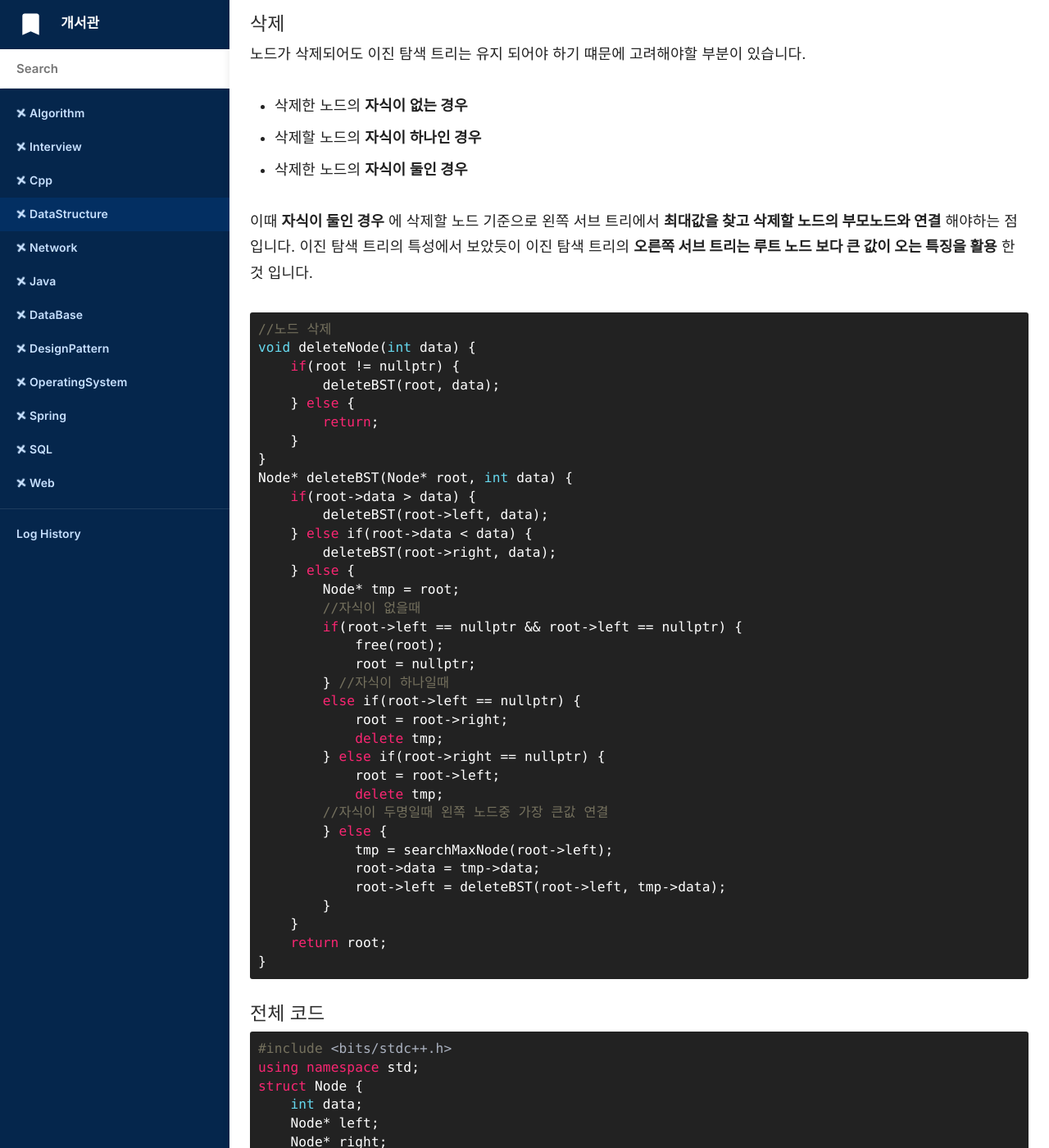
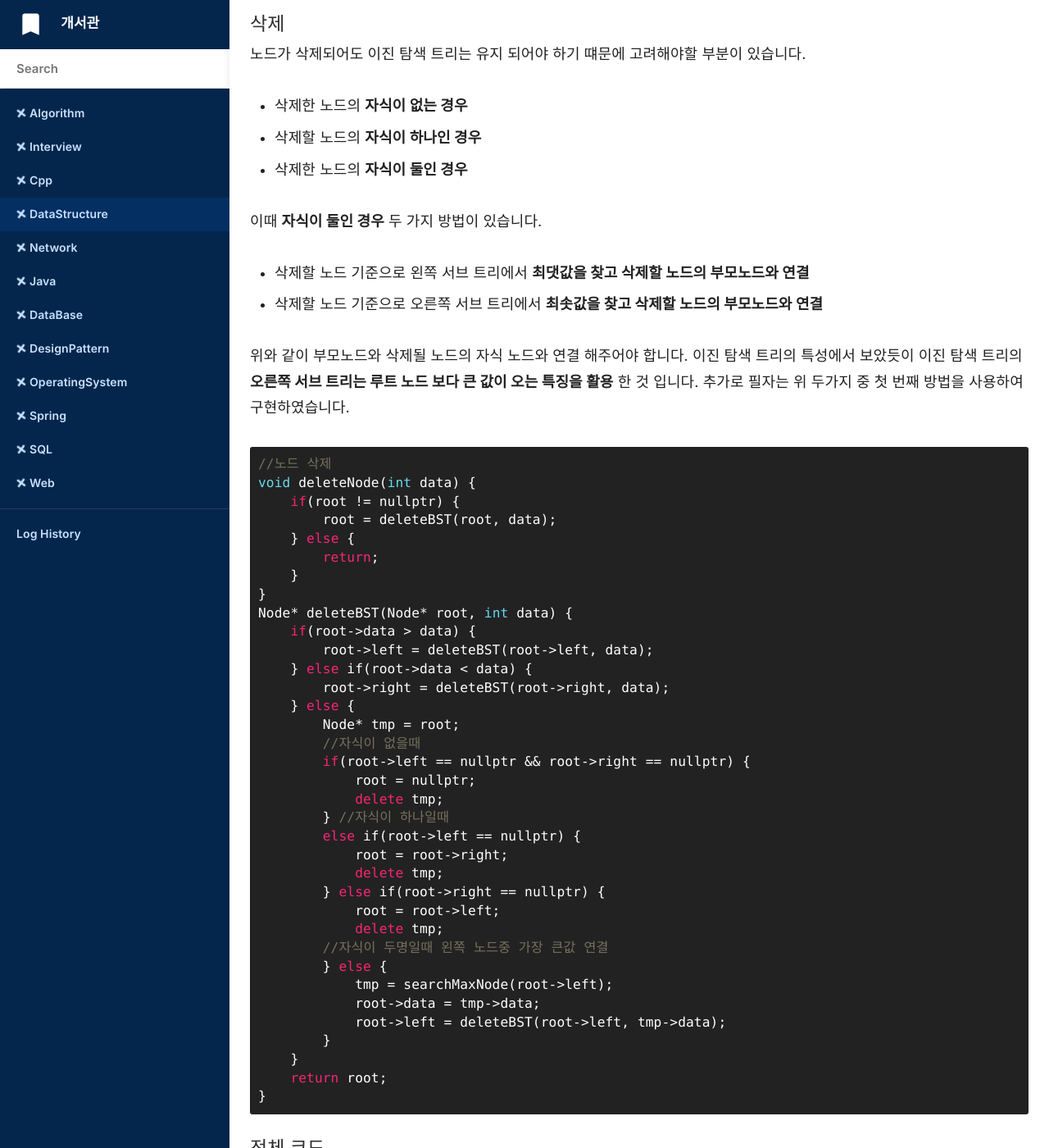
Before and after one commit to doorisopen/record, a Jekyll site: the page built from _docs/DataStructure/2020-09-10-datastructure-binarysearchtree.md, in a window 1280 px wide and 1400 px high, scrolled down 3638 px. Shown: the whole window at 82% size. Built offline with Jekyll 4.4.1, drawn with Linux system fonts in a browser that asks for light colours; nearby versions of some CDN libraries; some web fonts are replaced; comment, search, counter and statistics services are not loaded; some of the changed text lies outside the part shown.

Commit message:
[Update] 2020-09-11 DataStructure fix bst example code

````diff
--- a/_docs/DataStructure/2020-09-10-datastructure-binarysearchtree.md
+++ b/_docs/DataStructure/2020-09-10-datastructure-binarysearchtree.md
@@ -140,28 +140,33 @@ Node* searchMinNode(Node* root) {
 * 삭제할 노드의 __자식이 하나인 경우__
 * 삭제한 노드의 __자식이 둘인 경우__
 
-이때 __자식이 둘인 경우__ 에 삭제할 노드 기준으로 왼쪽 서브 트리에서 __최대값을 찾고 삭제할 노드의 부모노드와 연결__ 해야하는 점입니다. 이진 탐색 트리의 특성에서 보았듯이 이진 탐색 트리의 __오른쪽 서브 트리는 루트 노드 보다 큰 값이 오는 특징을 활용__ 한 것 입니다.
+이때 __자식이 둘인 경우__ 두 가지 방법이 있습니다.
+
+* 삭제할 노드 기준으로 왼쪽 서브 트리에서 __최댓값을 찾고 삭제할 노드의 부모노드와 연결__
+* 삭제할 노드 기준으로 오른쪽 서브 트리에서 __최솟값을 찾고 삭제할 노드의 부모노드와 연결__
+
+위와 같이 부모노드와 삭제될 노드의 자식 노드와 연결 해주어야 합니다. 이진 탐색 트리의 특성에서 보았듯이 이진 탐색 트리의 __오른쪽 서브 트리는 루트 노드 보다 큰 값이 오는 특징을 활용__ 한 것 입니다. 추가로 필자는 위 두가지 중 첫 번째 방법을 사용하여 구현하였습니다.
 
 ```cpp
 //노드 삭제
 void deleteNode(int data) {
     if(root != nullptr) {
-        deleteBST(root, data);
+        root = deleteBST(root, data);
     } else {
         return;
     }
 }
 Node* deleteBST(Node* root, int data) {
     if(root->data > data) {
-        deleteBST(root->left, data);
+        root->left = deleteBST(root->left, data);
     } else if(root->data < data) {
-        deleteBST(root->right, data);
+        root->right = deleteBST(root->right, data);
     } else {
         Node* tmp = root;
         //자식이 없을때
-        if(root->left == nullptr && root->left == nullptr) {
-            free(root);
+        if(root->left == nullptr && root->right == nullptr) {
             root = nullptr;
+            delete tmp;
         } //자식이 하나일때
         else if(root->left == nullptr) {
             root = root->right;
@@ -245,22 +250,22 @@ struct BinarySearchTree {
     //노드 삭제
     void deleteNode(int data) {
         if(root != nullptr) {
-            deleteBST(root, data);
+            root = deleteBST(root, data);
         } else {
             return;
         }
     }
     Node* deleteBST(Node* root, int data) {
         if(root->data > data) {
-            deleteBST(root->left, data);
+            root->left = deleteBST(root->left, data);
         } else if(root->data < data) {
-            deleteBST(root->right, data);
+            root->right = deleteBST(root->right, data);
         } else {
             Node* tmp = root;
             //자식이 없을때
-            if(root->left == nullptr && root->left == nullptr) {
-                free(root);
+            if(root->left == nullptr && root->right == nullptr) {
                 root = nullptr;
+                delete tmp;
             } //자식이 하나일때
             else if(root->left == nullptr) {
                 root = root->right;
````
Also changed, not shown: other parts of _docs/DataStructure/2020-09-10-datastructure-binarysearchtree.md (+23 -5 lines).
